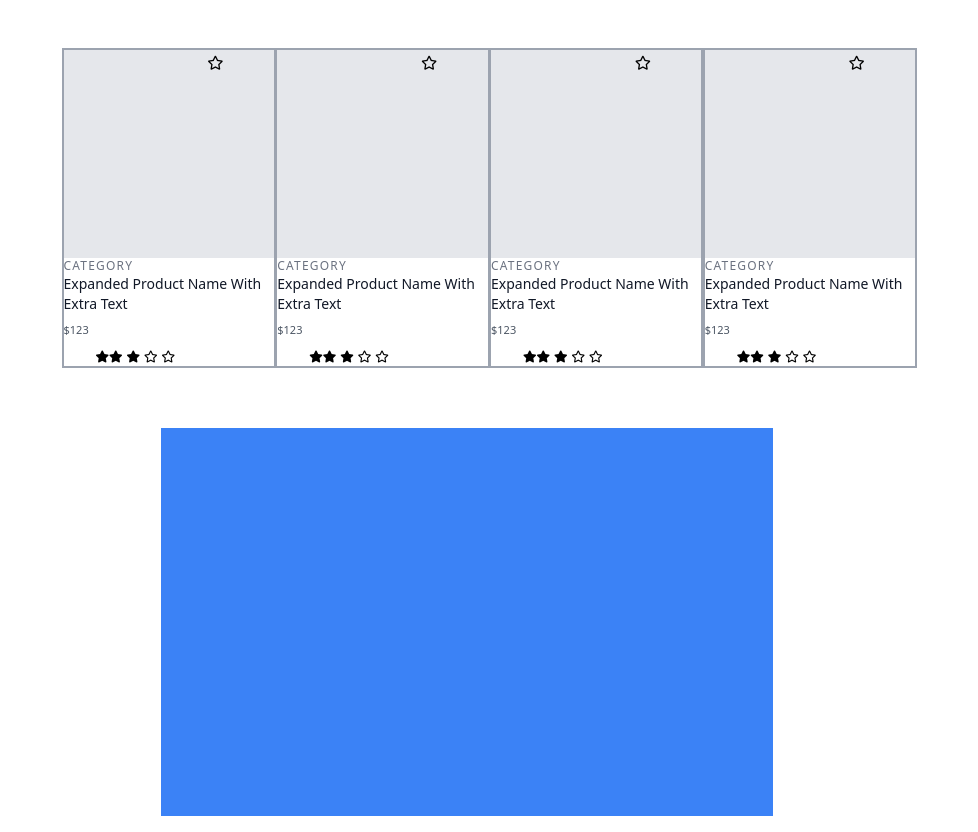
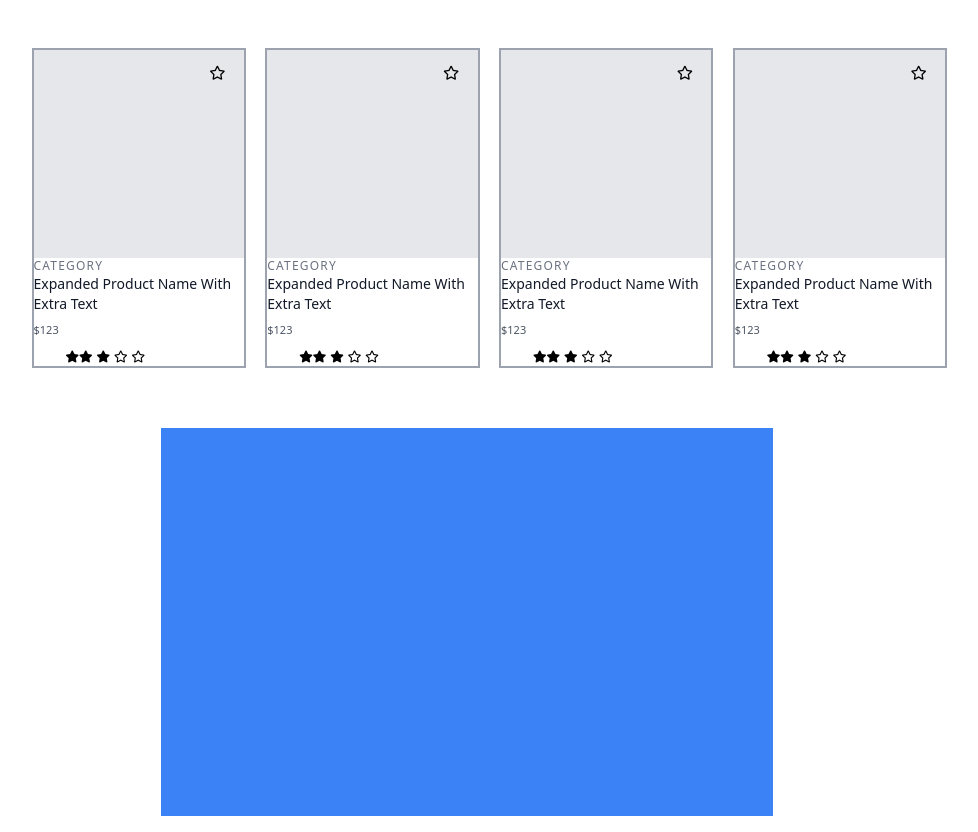
Before and after one commit to Capstone-MindUnits/Related-Items-Comparison, a React (Create React App) app in the folder productlist/: page / in a window 1280 px wide. Shown: the whole page, without its empty margins (173-1151 px from the left). Built offline with nearby package versions, Linux system fonts and the light colour scheme.

Commit message:
almost finish first product list

```diff
--- a/productlist/src/App.js
+++ b/productlist/src/App.js
@@ -14,7 +14,7 @@ class App extends React.Component {
     return (
       <div className="grid grid-cols-8 grid-rows-2 gap-4 min-h-screen m-3">
 
-          <div className="col-start-3 col-end-7 flex justify-center gap-x-5 ml-16">
+          <div className="col-start-3 col-end-7 flex justify-center gap-x-10 ml-16">
 
             <div className="row-start-1 row-end-2"><Cards/></div>
 
--- a/productlist/src/Components/Cards.js
+++ b/productlist/src/Components/Cards.js
@@ -16,7 +16,7 @@ export default function Cards() {
                     <div alt="ecommerce" className="object-cover object-center w-full h-52 block bg-gray-200">
                     <ul>
                         <li>
-                            <i className="far fa-star fa-sm text-black ml-28"></i>
+                            <i className="far fa-star fa-sm text-black ml-36 mt-3"></i>
                         </li>
                     </ul>
                     </div>
```
